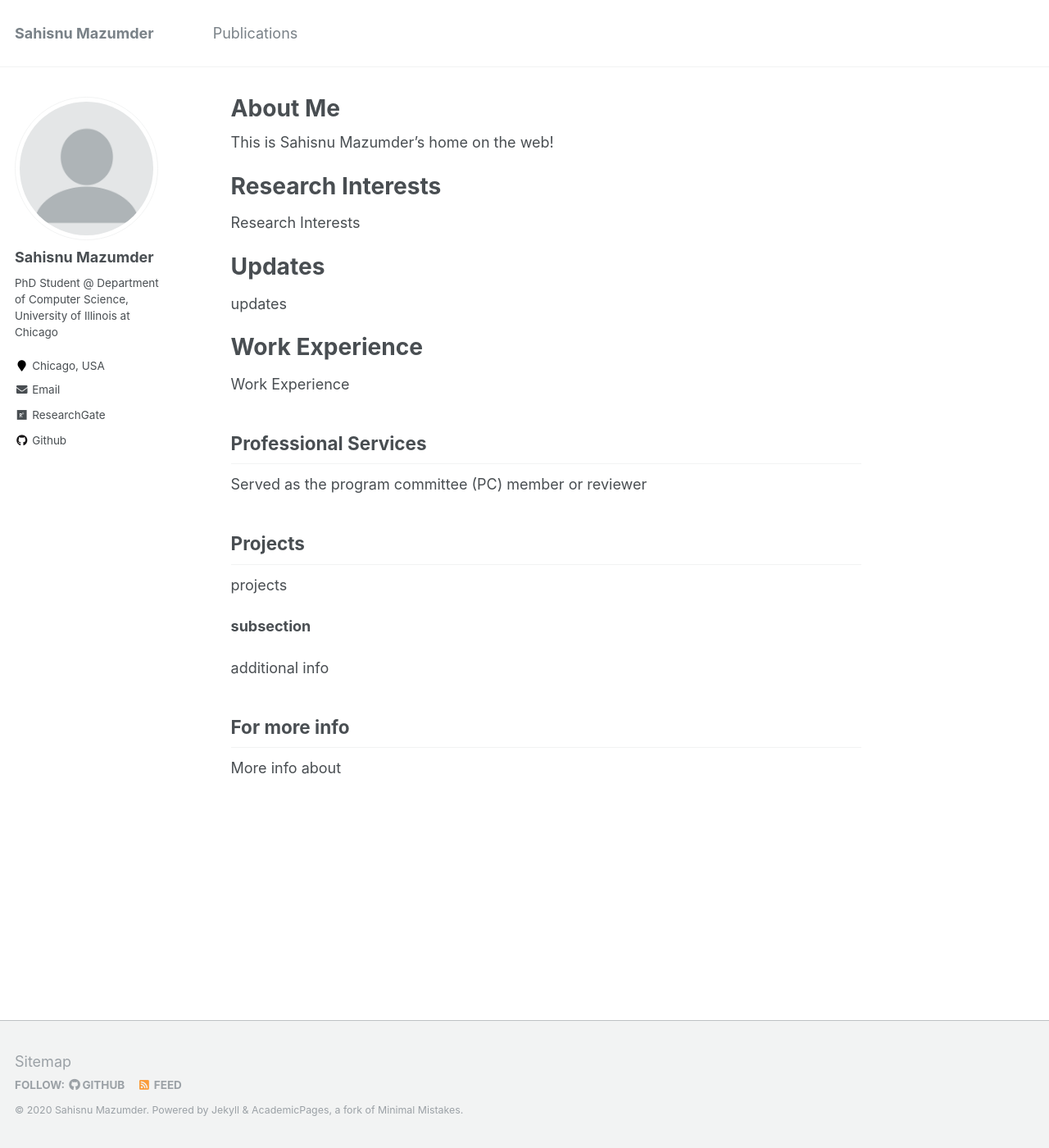
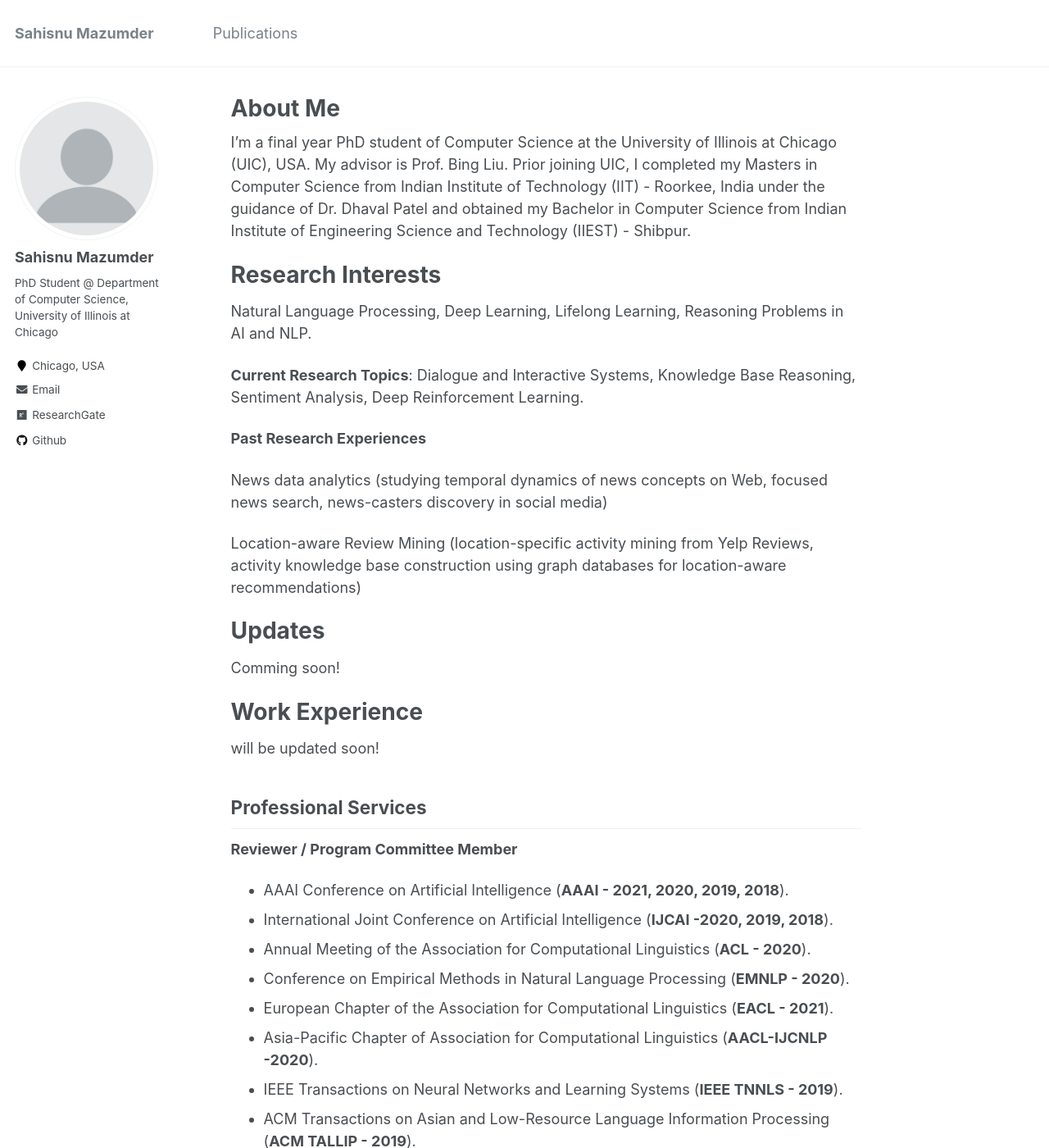
Before and after one commit to sahisnu/sahisnu.github.io, a Jekyll site: the page built from _pages/about.md, in a window 1280 px wide and 1400 px high. Shown: the whole window at 82% size. Built offline with Jekyll 4.4.1, drawn with Linux system fonts in a browser that asks for light colours; some of the changed text lies outside the part shown.

Commit message:
about me updated

```diff
--- a/_pages/about.md
+++ b/_pages/about.md
@@ -8,23 +8,45 @@ redirect_from:
   - /about.html
 ---
 
-This is Sahisnu Mazumder's home on the web!
+
+I'm a final year PhD student of Computer Science at the University of Illinois at Chicago (UIC), USA. My advisor is Prof. Bing Liu. Prior joining UIC, I completed my Masters in Computer Science from Indian Institute of Technology (IIT) - Roorkee, India under the guidance of Dr. Dhaval Patel and obtained my Bachelor in Computer Science from Indian Institute of Engineering Science and Technology (IIEST) - Shibpur.
+
 
 Research Interests
 ======
-Research Interests
+Natural Language Processing, Deep Learning, Lifelong Learning, Reasoning Problems in AI and NLP.
+
+**Current Research Topics**: Dialogue and Interactive Systems, Knowledge Base Reasoning, Sentiment Analysis, Deep Reinforcement Learning.
+
+**Past Research Experiences**
+
+News data analytics (studying temporal dynamics of news concepts on Web, focused news search, news-casters discovery in social media)
+
+Location-aware Review Mining (location-specific activity mining from Yelp Reviews, activity knowledge base construction using graph databases for location-aware recommendations)
+
 
 Updates
 ======
-updates
+Comming soon!
 
 Work Experience
 ======
-Work Experience
+will be updated soon!
 
 Professional Services
 ------
-Served as the program committee (PC) member or reviewer
+**Reviewer / Program Committee Member**
+- AAAI Conference on Artificial Intelligence (**AAAI - 2021, 2020, 2019, 2018**).
+- International Joint Conference on Artificial Intelligence (**IJCAI -2020, 2019, 2018**).
+- Annual Meeting of the Association for Computational Linguistics (**ACL - 2020**).
+- Conference on Empirical Methods in Natural Language Processing (**EMNLP - 2020**).
+- European Chapter of the Association for Computational Linguistics (**EACL - 2021**).
+- Asia-Pacific Chapter of Association for Computational Linguistics (**AACL-IJCNLP -2020**).
+- IEEE Transactions on Neural Networks and Learning Systems (**IEEE TNNLS - 2019**).
+- ACM Transactions on Asian and Low-Resource Language Information Processing (**ACM TALLIP - 2019**).
+
+**Secondary Reviewer**
+- Conference on Empirical Methods in Natural Language Processing (**EMNLP - 2017**).
 
 Projects
 ------
```
